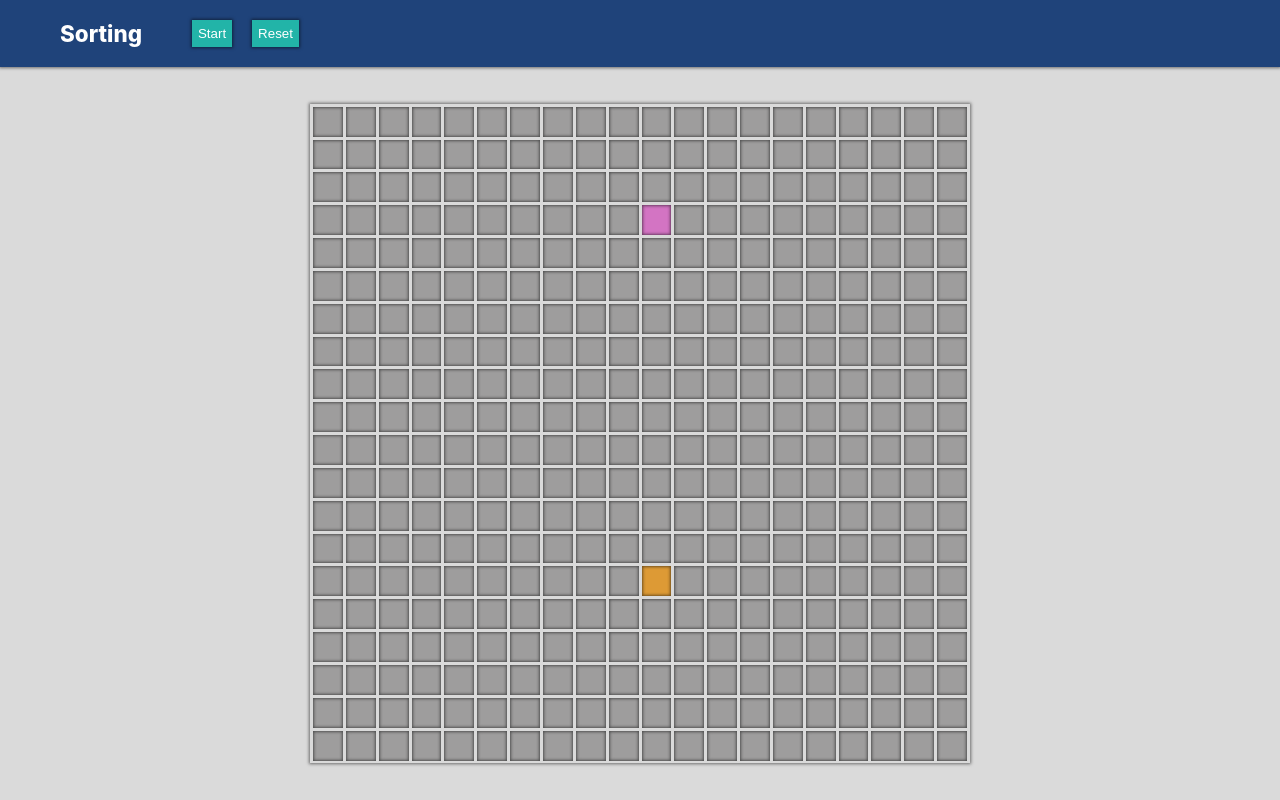
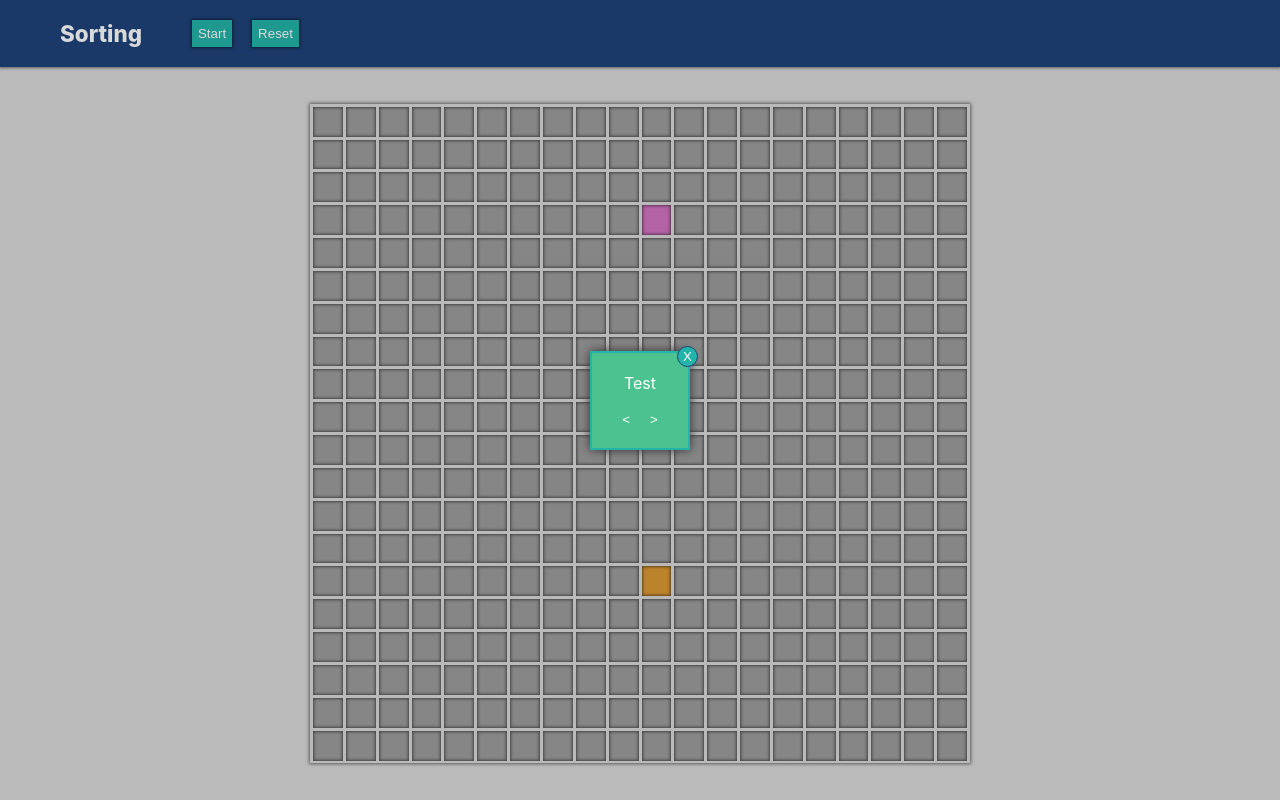
Before and after one commit to ModdedXero/Portfolio, a React (Create React App) app in the folder frontend/: page /snake in a window 1280 px wide. Built offline with nearby package versions, Linux system fonts and the light colour scheme.

Commit message:
Created modal list containers

```diff
--- a/frontend/src/components/utility/modal.tsx
+++ b/frontend/src/components/utility/modal.tsx
@@ -1,19 +1,66 @@
 import ReactDOM from "react-dom";
 import { Children, useState } from "react";
 
-import "../styles/modal.css";
+import "../../styles/modal.css";
 
 export default function Modal(): JSX.Element {
     return null;
 }
 
-export function ModalList({ children }): JSX.Element {
-    const [childIndex, setChildIndex] = useState();
+export function ModalList({ visible=true, onClose=null, children }): JSX.Element {
+    const [childIndex, setChildIndex] = useState(0);
     const childArray = Children.toArray(children);
+    const [isVisible, setIsVisible] = useState(visible);
 
-    return null;
+    function close() {
+        setIsVisible(false);
+        if (onClose) onClose(false);
+    }
+
+    if (!isVisible || childArray.length === 0) return null;
+    return ReactDOM.createPortal(
+        <div className="mx_modal">
+            <div className="mx_modal_container">
+                <button onClick={close} className="mx_modal_close">X</button>
+                <div className="mx_modal_content">
+                {
+                    childArray.map((child, index) => {
+                        if (index === childIndex) return child;
+                        else return null;
+                    })
+                }
+                    <div className="mx_modal_content_scroll">
+                        <button
+                            className="mx_modal_scroll_left"
+                            onClick={_ => {
+                                if (childIndex === 0)
+                                    setChildIndex(childArray.length - 1);
+                                else setChildIndex(childIndex - 1);
+                            }}
+                        >
+                            {"<"}
+                        </button>
+                        <button
+                            className="mx_modal_scroll_right"
+                            onClick={_ => {
+                                if (childIndex === childArray.length - 1)
+                                    setChildIndex(0);
+                                else setChildIndex(childIndex + 1);
+                            }}
+                        >
+                            {">"}
+                        </button>
+                    </div>
+                </div>
+            </div>
+        </div>,
+    document.getElementById("modalPortal"));
 }
 
-export function ModalItem(): JSX.Element {
-    return null;
+export function ModalItem({ children }): JSX.Element {
+    return (
+        <div className="mx_modal_item">
+            {children}
+        </div>
+    );
 }
--- a/frontend/src/pages/snake/index.tsx
+++ b/frontend/src/pages/snake/index.tsx
@@ -5,6 +5,7 @@ import useKeyPress from "../../components/hooks/useKeyPress";
 import Node from "../../components/snake/node";
 
 import "../../styles/snake.css";
+import { ModalItem, ModalList } from "../../components/utility/modal";
 
 const PLAYER_START = {row: 14, col: 10};
 const FOOD_START = {row: 3, col: 10};
@@ -217,6 +218,14 @@ export default function Snake() {
                     <NavButton onClick={onReset}>Reset</NavButton>
                 </NavGroup>
             </Navbar>
+            <ModalList>
+                <ModalItem>
+                    Test
+                </ModalItem>
+                <ModalItem>
+                    Test2
+                </ModalItem>
+            </ModalList>
             <div className="mx_snake">
                 <div className="mx_snake_grid">
                 {
--- a/frontend/src/styles/modal.css
+++ b/frontend/src/styles/modal.css
@@ -6,20 +6,25 @@
     top: 0;
     bottom: 0;
     overflow: auto;
-    background-color: rgba(0, 0, 0, 0.7);
+    background-color: rgba(0, 0, 0, 0.15);
     display: flex;
     flex-direction: column;
     align-items: center;
     justify-content: center;
-
-    box-shadow: var(--mx-blur-shadow);
-    background: var(--mx-blur-bg-clear);
-    backdrop-filter: var(--mx-blur-filter);
 }
 
 @keyframes fadeIn {
     0% {opacity: 0;}
     100% {opacity: 1;}
+}
+
+.mx_modal_container {
+    position: relative;
+    display: flex;
+    flex-direction: column;
+    width: fit-content;
+    margin: auto;
+    padding: 5px 8px;
 }
 
 .mx_modal_content {
@@ -29,16 +34,53 @@
     gap: 15px;
     width: fit-content;
     margin: auto;
-    padding: 45px 20px 20px 20px;
+    padding: 20px;
 
-    box-shadow: var(--mx-blur-shadow);
-    background: var(--mx-blur-bg);
-    backdrop-filter: var(--mx-blur-filter);
+    border: 2px solid var(--mx-color-secondary);
+    background-color: var(--mx-color-primary);
+    box-shadow: 0 0 10px #303030;
+
     animation: fadeIn 1s;
 }
 
-.mx_modal_content > button {
+.mx_modal_content_scroll {
+    width: 100%;
+}
+
+.mx_modal_scroll_left,
+.mx_modal_scroll_right {
+    padding: 0;
+    margin: 0 10px;
+
+    color: white;
+    background-color: transparent;
+    border: none;
+    outline: none;
+}
+.mx_modal_scroll_left:hover,
+.mx_modal_scroll_right:hover {
+    color: var(--mx-color-tertiary);
+}
+
+.mx_modal_close {
     position: absolute;
-    top: 5px;
-    right: 5px;
+    top: 0;
+    right: 0;
+    z-index: 2;
+    padding: 2px 5px;
+
+    border-radius: 20px;
+    color: white;
+    border: 1px solid var(--mx-color-tertiary);
+    outline: none;
+    background-color: var(--mx-color-secondary);
+    cursor: pointer;
 }
+.mx_modal_close:hover {
+    background-color: var(--mx-color-tertiary);
+}
+
+.mx_modal_item {
+    display: flex;
+    margin: auto;
+}
```
